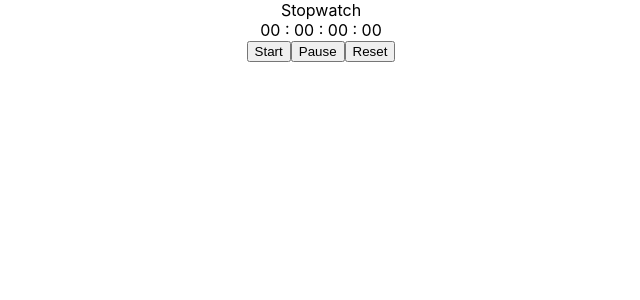
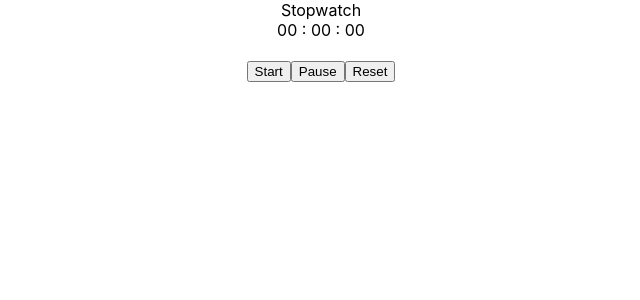
Before and after one commit to pacis32/StopWatch, a React (Create React App) app: page / in a window 1280 px wide. Shown: the top 300 px of the page, without its empty margins (319-959 px from the left). Built offline with nearby package versions, Linux system fonts and the light colour scheme.

Commit message:
modifying

```diff
--- a/src/Components/Stopwatch.js
+++ b/src/Components/Stopwatch.js
@@ -1,17 +1,13 @@
 import React, { Component } from "react";
 
 class Stopwatch extends Component {
-    /**
-       * state
-       */
+
     state = {
         timerOn: false,
         timerStart: 0,
         timerTime: 0
     };
-    /**
-     * Starting the Stopwatch timer
-     */
+
     startTimer = () => {
         this.setState({
             timerOn: true,
@@ -24,9 +20,7 @@ class Stopwatch extends Component {
             });
         }, 10);
     };
-    /**
-     * Stop and Reset
-     */
+
     stopTimer = () => {
         this.setState({ timerOn: false });
         clearInterval(this.timer);
@@ -38,22 +32,21 @@ class Stopwatch extends Component {
         });
     };
     render() {
-        /**
-         * Formatting and Display
-         */
+
         const { timerTime } = this.state;
-        let centiseconds = ("0" + (Math.floor(timerTime / 10) % 100))
+        let centiseconds = ("0" + (Math.floor(timerTime / 10) % 100)).slice(-2);
         let seconds = ("0" + (Math.floor(timerTime / 1000) % 60)).slice(-2);
         let minutes = ("0" + (Math.floor(timerTime / 60000) % 60)).slice(-2);
-        let hours = ("0" + Math.floor(timerTime / 3600000)).slice(-2);
+
         return (
             <div className="Stopwatch">
                 <div className="Stopwatch-header">Stopwatch</div>
 
-                    {hours} : {minutes} : {seconds} : {centiseconds}
-                    <br/>
+                     {minutes} : {seconds} : {centiseconds}
+                    <br/><br/>
+                    <button onClick={this.startTimer}>Start</button>
                     {this.state.timerOn === false && this.state.timerTime === 0}
-                        <button onClick={this.startTimer}>Start</button>
+
 
 
                     <button  onClick={this.stopTimer}  >Pause</button>
```
